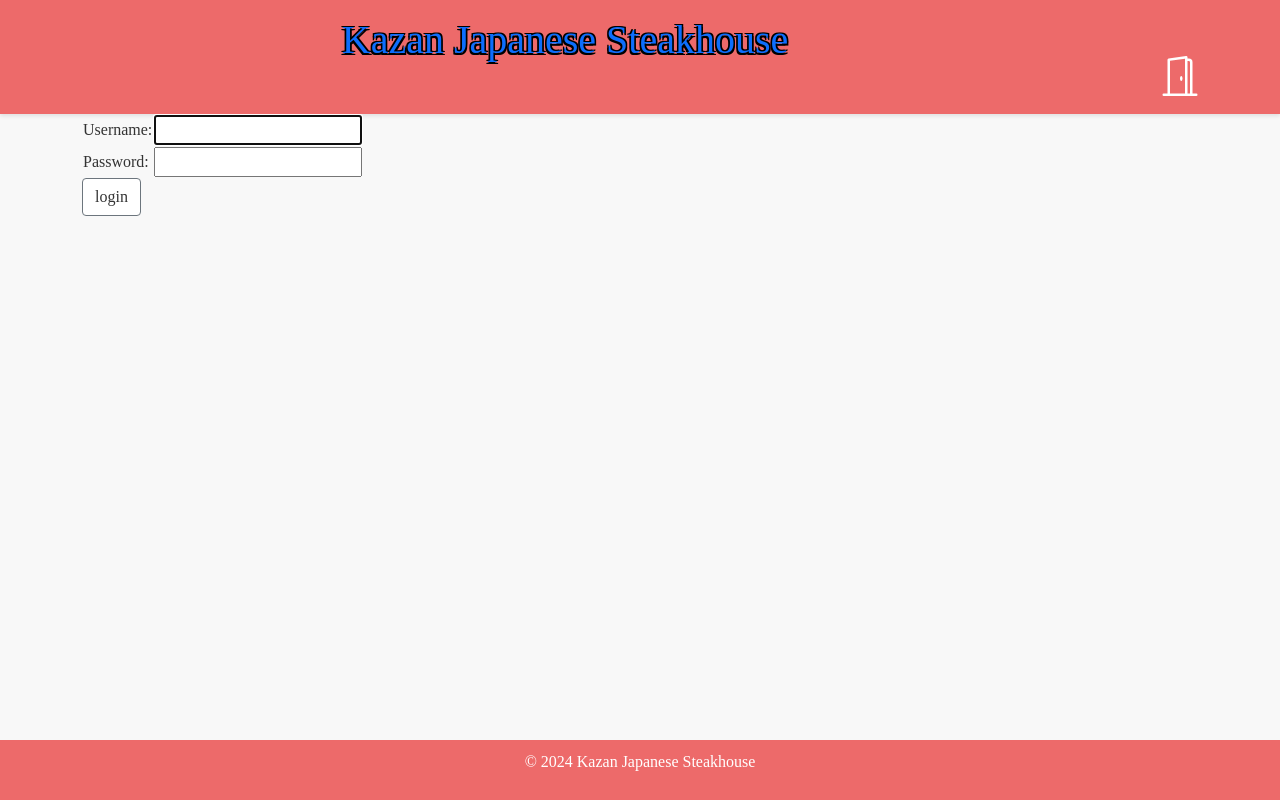
After one commit to plian12/Final-Project1, a Django app: page /accounts/login/ in a window 1280 px wide. The commit adds this page. Run offline with Django 3.2, Linux system fonts and the light colour scheme.

Commit message:
add login

```diff
--- a/restaurant/static/css/styles.css
+++ b/restaurant/static/css/styles.css
@@ -1,23 +1,4 @@
 /* CSS for the restaurant website */
-
-nav {
-    background-color: #555;
-    text-align: center;
-    padding: 10px 0;
-}
-
-nav a {
-    color: #fff;
-    text-decoration: none;
-    padding: 10px 20px;
-    margin: 0 10px;
-    border-radius: 5px;
-    transition: background-color 0.3s ease;
-}
-
-nav a:hover {
-    background-color: #777;
-}
 
 a {
     text-decoration: none;
@@ -25,9 +6,31 @@ a {
 
 .lookup-container {
     margin-top: 30px;
-    margin-right: 50px;
+    margin-right: 60px;
     text-align: center;
     float: right
+}
+
+.top-menu,
+.top-menu:hover,
+.top-menu:visited {
+    color: #ffffff;
+    float: right;
+    font-size: 26pt;
+    margin-right: 20px;
+    margin-left: 30px;
+}
+
+.btn-secondary,
+.btn-secondary:visited {
+    color: #333;
+    background-color: #fff;
+}
+
+.btn-secondary:hover {
+    color: #ed6a6a;
+    background-color: #e6e6e6;
+    border-color: #adadad;
 }
 
 body {
@@ -104,7 +107,7 @@ li {
 }
 
 footer {
-    background-color: #333;
+    background-color: #ed6a6a;
     color: #fff;
     text-align: center;
     padding: 10px 0;
--- /dev/null
+++ b/restaurant/templates/registration/login.html
@@ -0,0 +1,19 @@
+{% extends 'restaurant/base.html' %}
+
+{% block content %}
+    <form method="Post", action="{% url 'login' %}">{% csrf_token %}
+        <table>
+            <tr>
+                <td>{{ form.username.label_tag }}</td>
+                <td>{{ form.username }}</td>
+            </tr>
+            <tr>
+                <td>{{ form.password.label_tag }}</td>
+                <td>{{ form.password }}</td>
+            </tr>
+        </table>
+        <input type="submit" class="btn btn-secondary" value="login" />
+        <input type="hidden" name="next" value="{{ next }}" />
+    </form>
+
+{% endblock %}
--- a/restaurant/templates/restaurant/base.html
+++ b/restaurant/templates/restaurant/base.html
@@ -10,9 +10,19 @@
     <body>
         <header>
             <div class="lookup-container">
-                <a href="{% url 'customer_lookup' %}">
-                    <button type="button">Search or Add Customer</button>
-                </a>
+                {% if user.is_authenticated %}
+
+                    <a href="{% url 'customer_lookup' %}" class=" search-box">
+                        <button type="button">Search or Add Customer</button>
+                    </a>
+                    <a href="{% url 'logout' %}" class="top-menu">
+                        {% include './icons/door-open-fill.svg' %}
+                    </a>
+                {% else %}
+                    <a href="{% url 'login' %}" class="top-menu">
+                        {% include './icons/door-open.svg' %}
+                    </a>
+                {% endif %}
             </div>
             <div>
             <h1><a href="/">Kazan Japanese Steakhouse </a></h1>
@@ -25,7 +35,12 @@
 
             {% endblock %}
         </div>
+        <footer>
+            <p>&copy; 2024 Kazan Japanese Steakhouse</p>
+        </footer>
+
     </body>
 
 
+
 </html>
--- a/restaurant/templates/restaurant/customer_detail.html
+++ b/restaurant/templates/restaurant/customer_detail.html
@@ -2,6 +2,7 @@
 
 {% block content %}
 <body>
+    <div class="detail-container">
         <h1>Customer Details</h1>
         <p>Name: {{ customer.name }}</p>
         <p>Phone Number: {{ customer.phone_number }}</p>
@@ -19,6 +20,7 @@
             <button type="submit" style="color: red;">Delete</button>
         </form>
 
-    <a href="{% url 'customer_lookup' %}">Back to Lookup</a>
+        <a href="{% url 'customer_lookup' %}">Back to Search</a>
+    </div>
 </body>
 {% endblock %}
--- a/restaurant/templates/restaurant/customer_lookup.html
+++ b/restaurant/templates/restaurant/customer_lookup.html
@@ -9,7 +9,7 @@
                 <input type="text" name="search_term" placeholder="Enter name or phone number">
                 <button type="submit">Search</button>
             </form>
-            <div class="customer-list">
+            <div class="customer_list">
                 {% for customer in customers %}
                     <div class="customer-item">
                         <p>{{ customer.name }} - {{ customer.phone_number }}</p>
@@ -17,12 +17,12 @@
                     </div>
                 {% endfor %}
             </div>
-            <div class="add-customer">
+            <div class="add_customer">
                 <a href="{% url 'add_customer' %}">
                     <button type="button">Add New Customer</button>
                 </a>
             </div>
-            <div class="back-button">
+            <div class="back_button">
                 <a href="{% url 'home' %}">
                     <button type="button">Back</button>
                 </a>
--- a/restaurant_project/settings.py
+++ b/restaurant_project/settings.py
@@ -126,3 +126,4 @@ STATIC_ROOT = BASE_DIR / 'static'
 # https://docs.djangoproject.com/en/3.2/ref/settings/#default-auto-field
 
 DEFAULT_AUTO_FIELD = 'django.db.models.BigAutoField'
+LOGIN_REDIRECT_URL = '/'
--- a/restaurant_project/urls.py
+++ b/restaurant_project/urls.py
@@ -15,9 +15,13 @@ Including another URLconf
 """
 from django.contrib import admin
 from django.urls import path, include
+from django.contrib.auth import views
 
 urlpatterns = [
     path('admin/', admin.site.urls),
     # `restaurant.urls` module when the root URL is accessed.
+    path('accounts/login/', views.LoginView.as_view(), name='login'),
+    path('accounts/logout/', views.LogoutView.as_view(next_page='/'), name='logout'),
     path('', include('restaurant.urls')),
+
 ]
```
Also changed, not shown: restaurant/templates/restaurant/add_customer.html (+5 -5 lines), restaurant/views.py (+5 -2 lines), restaurant/templates/restaurant/icons/door-open-fill.svg (added), restaurant/templates/restaurant/icons/door-open.svg (added). Lines whose indentation alone changed are shown as unchanged.
